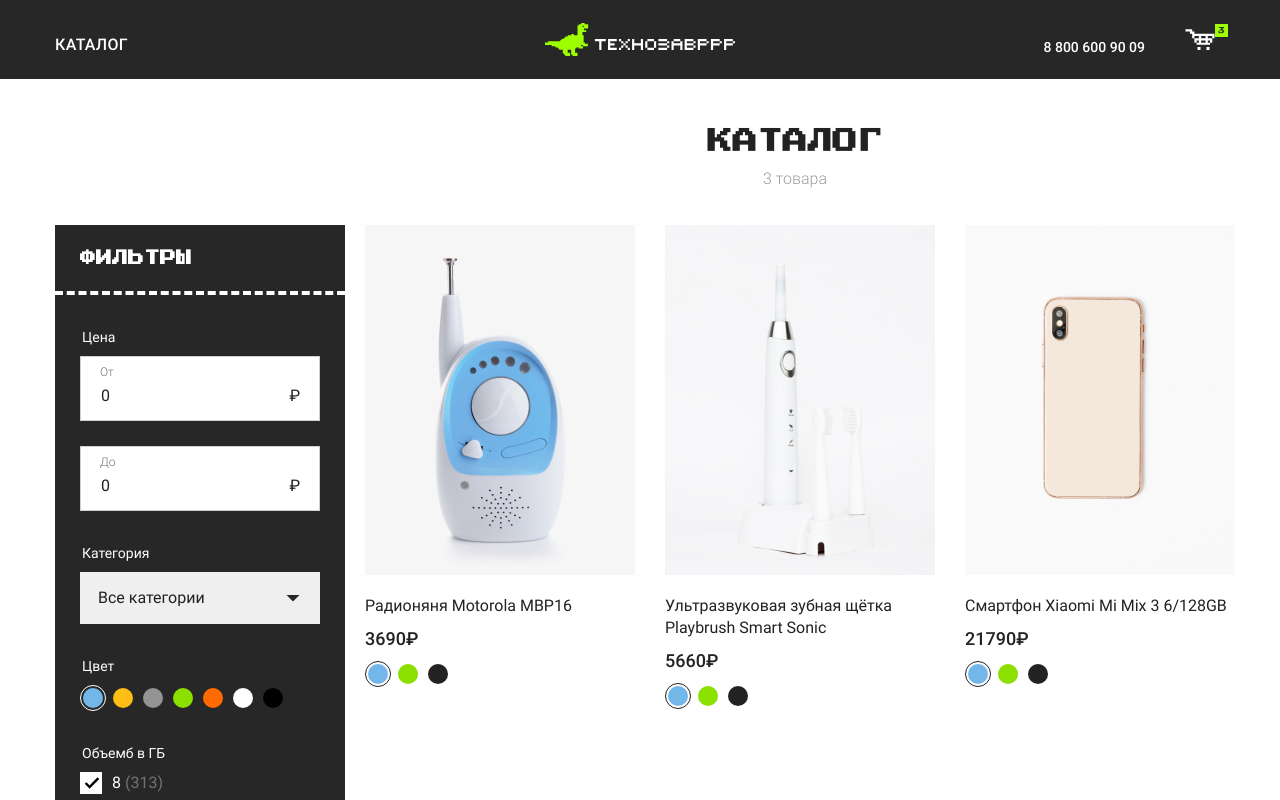
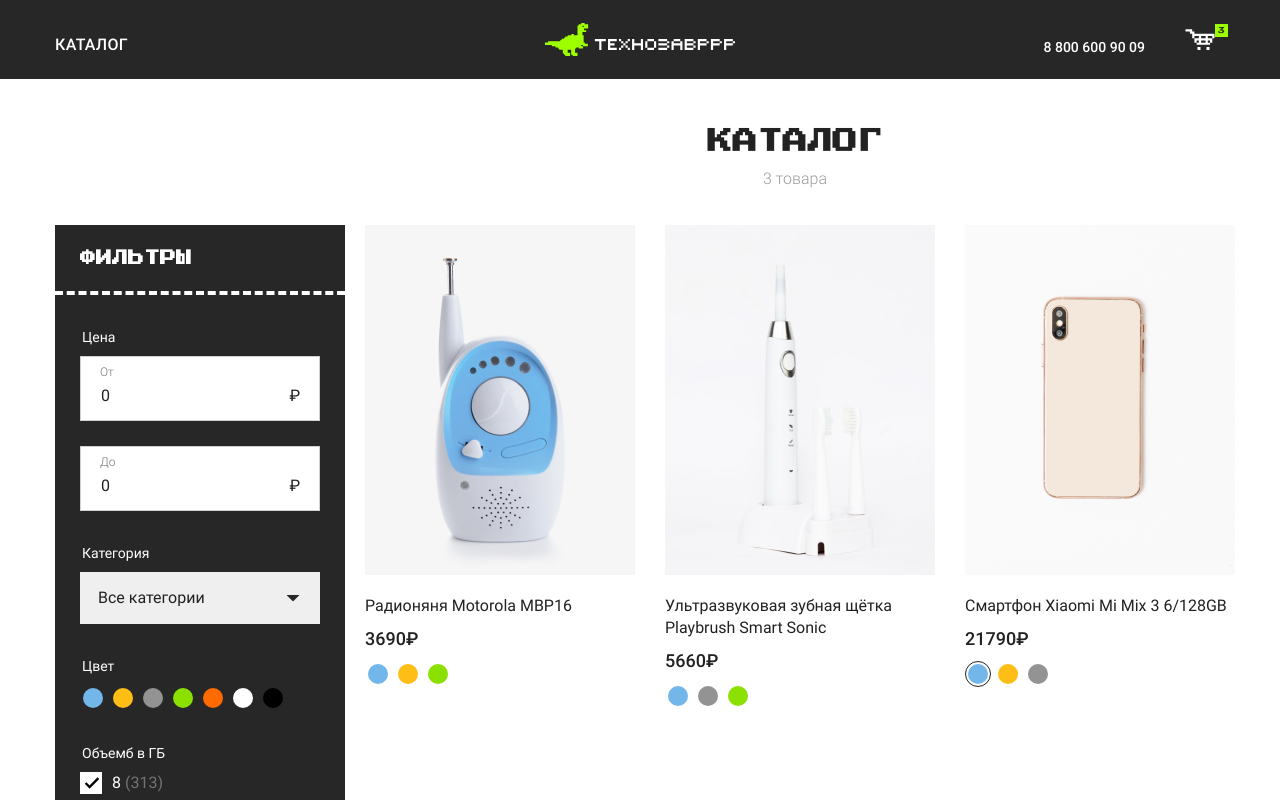
Before and after one commit to AlexKon98/VueTest, a Vue app: page / in a window 1280 px wide. Shown: the top 800 px of the page. Built offline with nearby package versions, Linux system fonts and the light colour scheme.

Commit message:
added filtration

```diff
--- a/package.json
+++ b/package.json
@@ -38,7 +38,9 @@
     "parserOptions": {
       "parser": "@babel/eslint-parser"
     },
-    "rules": {}
+    "rules": {
+      "max-len": ["error", { "code": 10000 }]
+    }
   },
   "browserslist": [
     "> 1%",
--- a/src/App.vue
+++ b/src/App.vue
@@ -2,25 +2,28 @@
 <template>
 
 <main class="content container">
+
     <div class="content__top content__top--catalog">
+
       <h1 class="content__title">
         Каталог
       </h1>
+
       <span class="content__info">
-        {{ productsPerPage }} товара
+        {{ products.length }} товара
       </span>
+
     </div>
 
     <div class="content__catalog">
 
-      <ProductFilter :price-from.sync="filterPriceFrom" :price-to.sync="filterPriceTo" :category-id.sync="filterCategoryId" />
+      <ProductFilter :price-from.sync="filterPriceFrom" :price-to.sync="filterPriceTo" :category-id.sync="filterCategoryId" :filter-color.sync="filterColor"/>
 
       <section class="catalog">
 
         <ProductList :products="products"/>
 
-        <BasePaginationVue v-model="page" :count="countProducts"
-        :per-page="productsPerPage"/>
+        <BasePaginationVue v-model="page" :count="countProducts" :per-page="productsPerPage"/>
 
       </section>
 
@@ -44,6 +47,7 @@
       filterPriceFrom: 0,
       filterPriceTo: 0,
       filterCategoryId: 0,
+      filterColor: '',
       page: 1,
       productsPerPage: 3,
     };
@@ -67,6 +71,9 @@
       if (this.filterCategoryId) {
         filteredProducts = filteredProducts.filter((product) => product.categoryId === this.filterCategoryId);
       }
+      if (this.filterColor !== '') {
+        filteredProducts = filteredProducts.filter((product) => product.colors.includes(this.filterColor));
+      }
       return filteredProducts;
     },
   },
--- /dev/null
+++ b/src/components/ColorsList.vue
@@ -0,0 +1,49 @@
+<template>
+
+  <ul class="colors colors--black">
+
+    <li class="colors__item">
+      <label class="colors__label" :for="product.id+'_'+'blue'">
+        <input class="colors__radio sr-only" :id="product.id+'_'+'blue'" type="radio" :value="product.colors[0]" v-model="color" name="color">
+        <span class="colors__value" :style="{'background-color': product.colors[0]}" :class="{'active': product.colors[0] === '#FFF'}">
+        </span>
+      </label>
+    </li>
+
+    <li class="colors__item">
+      <label class="colors__label"
+      :for="product.id+'_'+'green'">
+        <input class="colors__radio sr-only" :id="product.id+'_'+'green'" type="radio" :value="product.colors[1]" v-model="color" name="color">
+        <span class="colors__value" :style="{'background-color': product.colors[1]}" :class="{'active': product.colors[1] === '#FFF'}">
+        </span>
+      </label>
+    </li>
+
+    <li class="colors__item">
+      <label class="colors__label" :for="product.id+'_'+'black'">
+        <input class="colors__radio sr-only" :id="product.id+'_'+'black'" type="radio" :value="product.colors[2]" v-model="color" name="color">
+        <span class="colors__value" :style="{'background-color': product.colors[2]}" :class="{'active': product.colors[2] === '#FFF'}">
+        </span>
+      </label>
+    </li>
+
+  </ul>
+
+</template>
+
+<script>
+export default {
+  data() {
+    return {
+      color: '#73B6EA',
+    };
+  },
+  props: ['product'],
+};
+</script>
+
+<style>
+  .colors__value.active {
+    border: 1px solid rgba(0, 0, 0, .25);
+  }
+</style>
--- a/src/components/ProductFilter.vue
+++ b/src/components/ProductFilter.vue
@@ -1,163 +1,168 @@
 <template>
+
   <aside class="filter">
+
     <h2 class="filter__title">Фильтры</h2>
 
     <form class="filter__form form" action="#" method="get" @submit.prevent="submit">
+
       <fieldset class="form__block">
+
         <legend class="form__legend">Цена</legend>
+
         <label class="form__label form__label--price" for="price-first">
-              <input class="form__input" id="price-first"
-              type="text" name="min-price" v-model.number="currentPriceFrom">
+          <input class="form__input" id="price-first" type="text" name="min-price" v-model.number="currentPriceFrom">
           <span class="form__value">От</span>
         </label>
         <label class="form__label form__label--price" for="price-last">
-              <input class="form__input" id="price-last"
-              type="text" name="max-price" placeholder="12345" v-model.number="currentPriceTo">
+          <input class="form__input" id="price-last" type="text" name="max-price" placeholder="12345" v-model.number="currentPriceTo">
           <span class="form__value">До</span>
         </label>
+
       </fieldset>
 
       <fieldset class="form__block">
+
         <legend class="form__legend">Категория</legend>
+
         <label class="form__label form__label--select" for="category">
-              <select class="form__select" type="text"
-              name="category" id="category" v-model.number="currentCategoryId">
+          <select class="form__select" type="text" name="category" id="category" v-model.number="currentCategoryId">
             <option value="0">Все категории</option>
-                <option :value="category.id"
-                v-for="category in categories"
-                :key="category.id">{{ category.title }}</option>
+            <option :value="category.id" v-for="category in categories" :key="category.id">{{ category.title }}</option>
           </select>
         </label>
+
       </fieldset>
 
       <fieldset class="form__block">
+
         <legend class="form__legend">Цвет</legend>
+
         <ul class="colors">
+
           <li class="colors__item">
             <label class="colors__label" for="color1">
-                  <input class="colors__radio sr-only" id="color1"
-                  type="radio" name="color" value="#73B6EA" checked="">
-                  <span class="colors__value"
-                  style="background-color: #73B6EA;">
+              <input class="colors__radio sr-only" id="color1" type="radio" name="color" value="#73B6EA" v-model="currentColor">
+              <span class="colors__value" style="background-color: #73B6EA;">
               </span>
             </label>
           </li>
+
           <li class="colors__item">
             <label class="colors__label" for="color2">
-                  <input class="colors__radio sr-only" id="color2"
-                  type="radio" name="color" value="#FFBE15">
-                  <span class="colors__value"
-                  style="background-color: #FFBE15;">
+              <input class="colors__radio sr-only" id="color2" type="radio" name="color" value="#FFBE15" v-model="currentColor">
+              <span class="colors__value" style="background-color: #FFBE15;">
               </span>
             </label>
           </li>
+
           <li class="colors__item">
             <label class="colors__label" for="color3">
-                  <input class="colors__radio sr-only" id="color3"
-                  type="radio" name="color" value="#939393">
-                  <span class="colors__value"
-                  style="background-color: #939393;">
+              <input class="colors__radio sr-only" id="color3" type="radio" name="color" value="#939393" v-model="currentColor">
+              <span class="colors__value" style="background-color: #939393;">
             </span></label>
           </li>
+
           <li class="colors__item">
             <label class="colors__label" for="color4">
-                  <input class="colors__radio sr-only" id="color4"
-                  type="radio" name="color" value="#8BE000">
-                  <span class="colors__value"
-                  style="background-color: #8BE000;">
+              <input class="colors__radio sr-only" id="color4" type="radio" name="color" value="#8BE000" v-model="currentColor">
+              <span class="colors__value" style="background-color: #8BE000;">
             </span></label>
           </li>
+
           <li class="colors__item">
             <label class="colors__label" for="color5">
-                  <input class="colors__radio sr-only" id="color5"
-                  type="radio" name="color" value="#FF6B00">
-                  <span class="colors__value"
-                  style="background-color: #FF6B00;">
+              <input class="colors__radio sr-only" id="color5" type="radio" name="color" value="#FF6B00" v-model="currentColor">
+              <span class="colors__value" style="background-color: #FF6B00;">
             </span></label>
           </li>
+
           <li class="colors__item">
             <label class="colors__label" for="color6">
-                  <input class="colors__radio sr-only" id="color6"
-                  type="radio" name="color" value="#FFF">
-                  <span class="colors__value"
-                  style="background-color: #FFF;">
+              <input class="colors__radio sr-only" id="color6" type="radio" name="color" value="#FFF" v-model="currentColor">
+              <span class="colors__value" style="background-color: #FFF;">
             </span></label>
           </li>
+
           <li class="colors__item">
             <label class="colors__label" for="color7">
-                  <input class="colors__radio sr-only" id="color7"
-                  type="radio" name="color" value="#000">
-                  <span class="colors__value"
-                  style="background-color: #000;">
+              <input class="colors__radio sr-only" id="color7" type="radio" name="color" value="#000" v-model="currentColor">
+              <span class="colors__value" style="background-color: #000;">
             </span></label>
           </li>
+
         </ul>
+
       </fieldset>
 
       <fieldset class="form__block">
+
         <legend class="form__legend">Объемб в ГБ</legend>
+
         <ul class="check-list">
+
           <li class="check-list__item">
             <label class="check-list__label" for="ram8">
-                  <input class="check-list__check sr-only" id="ram8"
-                  type="checkbox" name="volume" value="8" checked="">
+              <input class="check-list__check sr-only" id="ram8" type="checkbox" name="volume" value="8" checked="">
               <span class="check-list__desc">
                 8
                 <span>(313)</span>
               </span>
             </label>
           </li>
+
           <li class="check-list__item">
             <label class="check-list__label" for="ram16">
-                  <input class="check-list__check sr-only" id="ram16"
-                  type="checkbox" name="volume" value="16">
+              <input class="check-list__check sr-only" id="ram16" type="checkbox" name="volume" value="16">
               <span class="check-list__desc">
                 16
                 <span>(461)</span>
               </span>
             </label>
           </li>
+
           <li class="check-list__item">
             <label class="check-list__label" for="ram32">
-                  <input class="check-list__check sr-only" id="ram32"
-                  type="checkbox" name="volume" value="32">
+              <input class="check-list__check sr-only" id="ram32" type="checkbox" name="volume" value="32">
               <span class="check-list__desc">
                 32
                 <span>(313)</span>
               </span>
             </label>
           </li>
+
           <li class="check-list__item">
             <label class="check-list__label" for="ram64">
-                  <input class="check-list__check sr-only" id="ram64"
-                  type="checkbox" name="volume" value="64">
+              <input class="check-list__check sr-only" id="ram64" type="checkbox" name="volume" value="64">
               <span class="check-list__desc">
                 64
                 <span>(313)</span>
               </span>
             </label>
           </li>
+
           <li class="check-list__item">
             <label class="check-list__label" for="ram128">
-                  <input class="check-list__check sr-only" id="ram128"
-                  type="checkbox" name="volume" value="128">
+              <input class="check-list__check sr-only" id="ram128" type="checkbox" name="volume" value="128">
               <span class="check-list__desc">
                 128
                 <span>(313)</span>
               </span>
             </label>
           </li>
+
           <li class="check-list__item">
             <label class="check-list__label" for="ram264">
-                  <input class="check-list__check sr-only" id="ram264"
-                  type="checkbox" name="volume" value="264">
+              <input class="check-list__check sr-only" id="ram264" type="checkbox" name="volume" value="264">
               <span class="check-list__desc">
                 264
                 <span>(313)</span>
               </span>
             </label>
           </li>
+
         </ul>
+
       </fieldset>
 
       <button class="filter__submit button button--primery" type="submit">
@@ -169,7 +174,9 @@
       </button>
 
     </form>
+
   </aside>
+
 </template>
 
 <script>
@@ -181,9 +188,10 @@
       currentPriceFrom: 0,
       currentPriceTo: 0,
       currentCategoryId: 0,
+      currentColor: '',
     };
   },
-  props: ['priceFrom', 'priceTo', 'categoryId'],
+  props: ['priceFrom', 'priceTo', 'categoryId', 'filterColor'],
   computed: {
     categories() {
       return categories;
@@ -194,11 +202,13 @@
       this.$emit('update:priceFrom', this.currentPriceFrom);
       this.$emit('update:priceTo', this.currentPriceTo);
       this.$emit('update:categoryId', this.currentCategoryId);
+      this.$emit('update:filterColor', this.currentColor);
     },
     clear() {
       this.$emit('update:priceFrom', 0);
       this.$emit('update:priceTo', 0);
       this.$emit('update:categoryId', 0);
+      this.$emit('update:filterColor', '');
     },
   },
   watch: {
@@ -211,6 +221,9 @@
     categoryId(value) {
       this.currentCategoryId = value;
     },
+    filterColor(value) {
+      this.currentColor = value;
+    },
   },
 };
 </script>
--- a/src/components/ProductItem.vue
+++ b/src/components/ProductItem.vue
@@ -1,4 +1,5 @@
 <template>
+
   <div>
     <a class="catalog__pic" href="#">
       <img :src="product.image" :alt="product.title">
@@ -14,52 +15,17 @@
       {{ product.price + '₽' }}
     </span>
 
-      <ul class="colors colors--black">
-        <li class="colors__item">
-          <label class="colors__label"
-          :for="product.id+'_'+'blue'">
-            <input class="colors__radio sr-only"
-            :id="product.id+'_'+'blue'"
-            type="radio"
-            value="#73B6EA" v-model="color">
-            <span class="colors__value"
-            style="background-color: #73B6EA;">
-            </span>
-          </label>
-        </li>
-        <li class="colors__item">
-          <label class="colors__label"
-          :for="product.id+'_'+'green'">
-            <input class="colors__radio sr-only"
-            :id="product.id+'_'+'green'"
-            type="radio" value="#8BE000" v-model="color">
-            <span class="colors__value"
-            style="background-color: #8BE000;">
-            </span>
-          </label>
-        </li>
-        <li class="colors__item">
-          <label class="colors__label"
-          :for="product.id+'_'+'black'">
-            <input class="colors__radio sr-only"
-            :id="product.id+'_'+'black'"
-            type="radio" value="#222" v-model="color">
-            <span class="colors__value"
-            style="background-color: #222;">
-            </span>
-          </label>
-        </li>
-      </ul>
+    <ColorsList :product="product" />
+
   </div>
+
 </template>
 
 <script>
+import ColorsList from './ColorsList.vue';
+
 export default {
-  data() {
-    return {
-      color: '#73B6EA',
-    };
-  },
+  components: { ColorsList },
   props: ['product'],
 };
 </script>
--- a/src/components/ProductList.vue
+++ b/src/components/ProductList.vue
@@ -1,9 +1,13 @@
 <template>
+
   <ul class="catalog__list">
+
     <li class="catalog__item" v-for="product in products" :key="product.id">
       <ProductItem :product="product"/>
     </li>
+
   </ul>
+
 </template>
 
 <script>
--- a/src/data/products.js
+++ b/src/data/products.js
@@ -5,6 +5,11 @@
     title: 'Радионяня Motorola MBP16',
     price: 3690,
     image: 'img/radio.jpg',
+    colors: [
+      '#73B6EA',
+      '#FFBE15',
+      '#8BE000',
+    ],
   },
   {
     id: 1,
@@ -12,6 +17,11 @@
     title: 'Ультразвуковая зубная щётка Playbrush Smart Sonic',
     price: 5660,
     image: 'img/toothbrush.jpg',
+    colors: [
+      '#73B6EA',
+      '#939393',
+      '#8BE000',
+    ],
   },
   {
     id: 2,
@@ -19,6 +29,11 @@
     title: 'Смартфон Xiaomi Mi Mix 3 6/128GB',
     price: 21790,
     image: 'img/phone.jpg',
+    colors: [
+      '#73B6EA',
+      '#FFBE15',
+      '#939393',
+    ],
   },
   {
     id: 3,
@@ -26,6 +41,11 @@
     title: 'Электроскейт Razor Cruiser',
     price: 24690,
     image: 'img/board.jpg',
+    colors: [
+      '#73B6EA',
+      '#FFF',
+      '#939393',
+    ],
   },
   {
     id: 4,
@@ -33,6 +53,11 @@
     title: 'Смартфон Xiaomi Mi A3 4/64GB Android One',
     price: 14960,
     image: 'img/phone-2.jpg',
+    colors: [
+      '#FFBE15',
+      '#939393',
+      '#FF6B00',
+    ],
   },
   {
     id: 5,
@@ -40,6 +65,11 @@
     title: 'Смартфон Xiaomi Redmi 6/128GB',
     price: 8960,
     image: 'img/phone-3.jpg',
+    colors: [
+      '#8BE000',
+      '#FF6B00',
+      '#000',
+    ],
   },
   {
     id: 6,
@@ -47,6 +77,11 @@
     title: 'Электрический дрифт-карт Razor Crazy Cart',
     price: 39900,
     image: 'img/bicycle.jpg',
+    colors: [
+      '#8BE000',
+      '#FFF',
+      '#FF6B00',
+    ],
   },
   {
     id: 7,
@@ -54,6 +89,11 @@
     title: 'Гироскутер Razor Hovertrax 2.0',
     price: 34900,
     image: 'img/wheels.jpg',
+    colors: [
+      '#8BE000',
+      '#FF6B00',
+      '#000',
+    ],
   },
   {
     id: 8,
@@ -61,6 +101,11 @@
     title: 'Детский трюковой самокат Razor Grom',
     price: 4990,
     image: 'img/scooter.jpg',
+    colors: [
+      '#000',
+      '#FFF',
+      '#8BE000',
+    ],
   },
   {
     id: 9,
@@ -68,6 +113,11 @@
     title: 'Роллерсёрф Razor RipStik Air Pro',
     price: 6690,
     image: 'img/ripstik.jpg',
+    colors: [
+      '#000',
+      '#FFF',
+      '#8BE000',
+    ],
   },
   {
     id: 10,
@@ -75,6 +125,11 @@
     title: 'Наушники AirPods с беспроводным зарядным футляром',
     price: 16560,
     image: 'img/airpods.jpg',
+    colors: [
+      '#8BE000',
+      '#FFF',
+      '#000',
+    ],
   },
   {
     id: 11,
@@ -82,5 +137,10 @@
     title: 'Наушники Sony',
     price: 30690,
     image: 'img/headphones.jpg',
+    colors: [
+      '#8BE000',
+      '#FFF',
+      '#FF6B00',
+    ],
   },
 ];
```
Also changed, not shown: src/components/BasePagination.vue (+10 -13 lines). Lines whose indentation alone changed are shown as unchanged.
